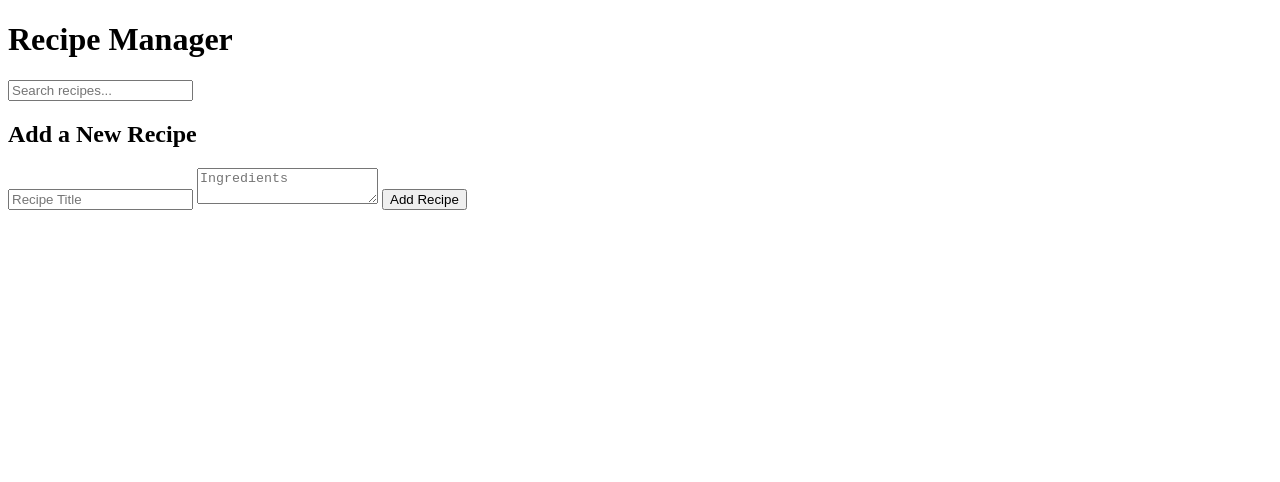
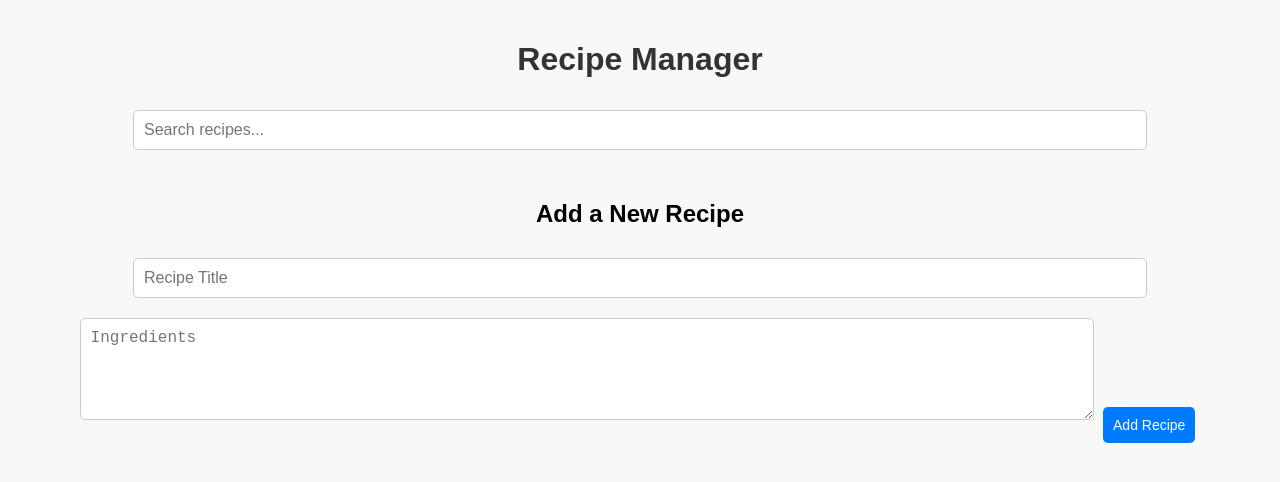
Before and after one commit to ly441/recipe-manager-app, a plain HTML site: page index.html in a window 1280 px wide. Drawn offline with Linux system fonts and the light colour scheme; no server answers.

Commit message:
linked my html with css

```diff
--- a/css/styles.css
+++ b/css/styles.css
@@ -0,0 +1,95 @@
+body {
+    font-family: Arial, sans-serif;
+    background-color: #f8f8f8;
+    margin: 0;
+    padding: 20px;
+    text-align: center;
+}
+
+h1 {
+    color: #333;
+}
+
+#search-bar {
+    width: 80%;
+    padding: 10px;
+    margin: 10px 0;
+    border: 1px solid #ccc;
+    border-radius: 5px;
+    font-size: 16px;
+}
+
+#recipe-list {
+    display: flex;
+    flex-wrap: wrap;
+    justify-content: center;
+    gap: 20px;
+    margin-top: 20px;
+}
+
+.recipe-card {
+    background-color: white;
+    padding: 15px;
+    border-radius: 10px;
+    box-shadow: 0 0 10px rgba(0, 0, 0, 0.1);
+    width: 300px;
+    text-align: left;
+}
+
+.recipe-card h3 {
+    margin: 0;
+    color: #333;
+}
+
+.recipe-card p {
+    font-size: 14px;
+    color: #555;
+}
+
+button {
+    background-color: #28a745;
+    color: white;
+    border: none;
+    padding: 10px;
+    margin: 5px;
+    border-radius: 5px;
+    cursor: pointer;
+    font-size: 14px;
+}
+
+button:hover {
+    background-color: #218838;
+}
+
+button:nth-child(2) {
+    background-color: #dc3545;
+}
+
+button:nth-child(2):hover {
+    background-color: #c82333;
+}
+
+form {
+    margin-top: 20px;
+}
+
+input, textarea {
+    width: 80%;
+    padding: 10px;
+    margin: 10px 0;
+    border: 1px solid #ccc;
+    border-radius: 5px;
+    font-size: 16px;
+}
+
+textarea {
+    height: 80px;
+}
+
+form button {
+    background-color: #007bff;
+}
+
+form button:hover {
+    background-color: #0056b3;
+}
--- a/index.html
+++ b/index.html
@@ -4,7 +4,7 @@
     <meta charset="UTF-8">
     <meta name="viewport" content="width=device-width, initial-scale=1.0">
     <title>Recipe Manager</title>
-    <link rel="stylesheet" href="css/style.css">
+    <link rel="stylesheet" href="./css/styles.css">
 </head>
 <body>
     <h1>Recipe Manager</h1>
```
